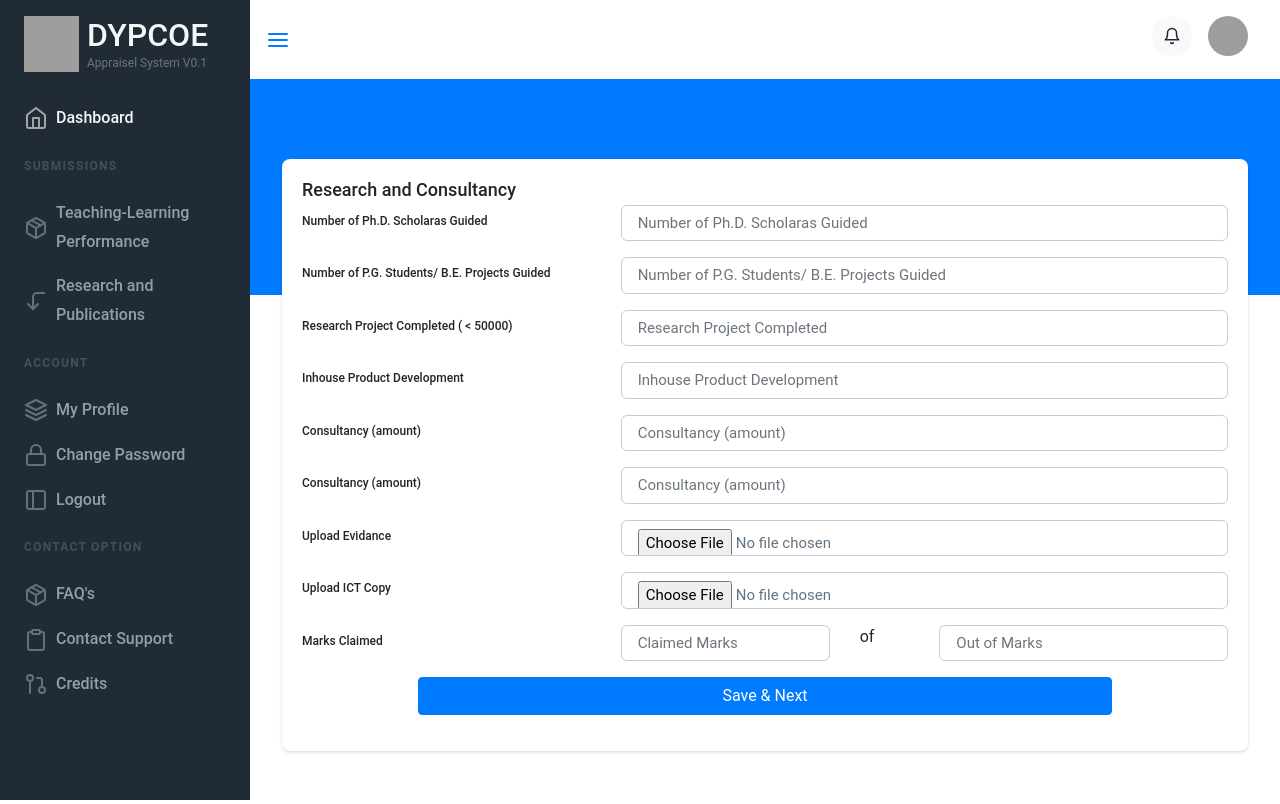
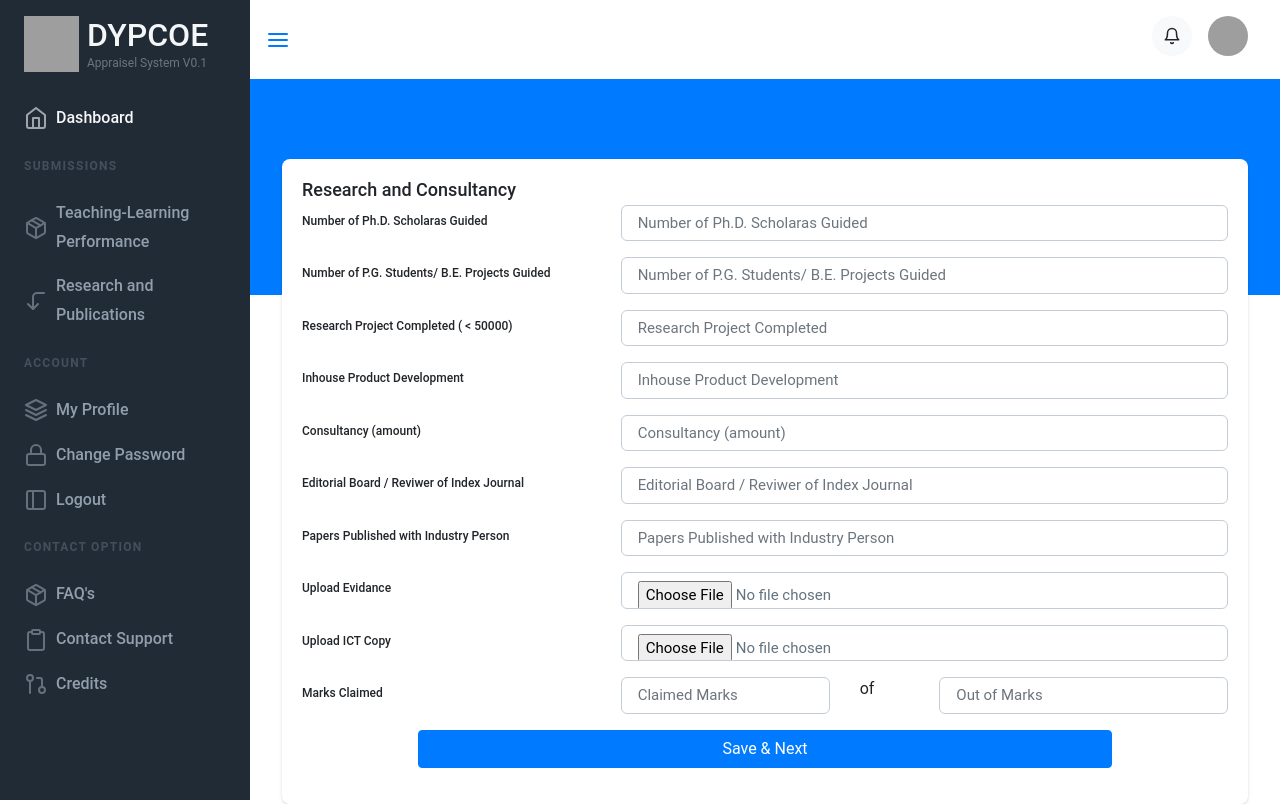
Before and after one commit to krushabh-dev/DYPCOE_APPRAISEL, a Django app: page /forms/formfive in a window 1280 px wide. Run offline with Django 4.2, Linux system fonts and the light colour scheme; grey boxes are pictures that could not be loaded.

Commit message:
Update researchconsultancy.html

```diff
--- a/app/templates/app/dashboard/forms/more/researchconsultancy.html
+++ b/app/templates/app/dashboard/forms/more/researchconsultancy.html
@@ -67,9 +67,18 @@
                       <!-- row -->
                       <div class="mb-3 row">
                         <label for="position" class="col-sm-4 col-form-label
-                            form-label">Consultancy (amount)</label>
+                            form-label">Editorial Board &#47; Reviwer of Index Journal</label>
                         <div class="col-md-8 col-12">
-                          <input type="text" class="form-control" placeholder="Consultancy (amount)" name="Consultancy" id="Consultancy" required="">
+                          <input type="text" class="form-control" placeholder="Editorial Board &#47; Reviwer of Index Journal" name="EditorialBoard" id="EditorialBoard" required="">
+                        </div>
+                      </div>
+
+                      <!-- row -->
+                      <div class="mb-3 row">
+                        <label for="position" class="col-sm-4 col-form-label
+                            form-label">Papers Published with Industry Person</label>
+                        <div class="col-md-8 col-12">
+                          <input type="text" class="form-control" placeholder="Papers Published with Industry Person" name="EditorialBoard" id="EditorialBoard" required="">
                         </div>
                       </div>
 
```
